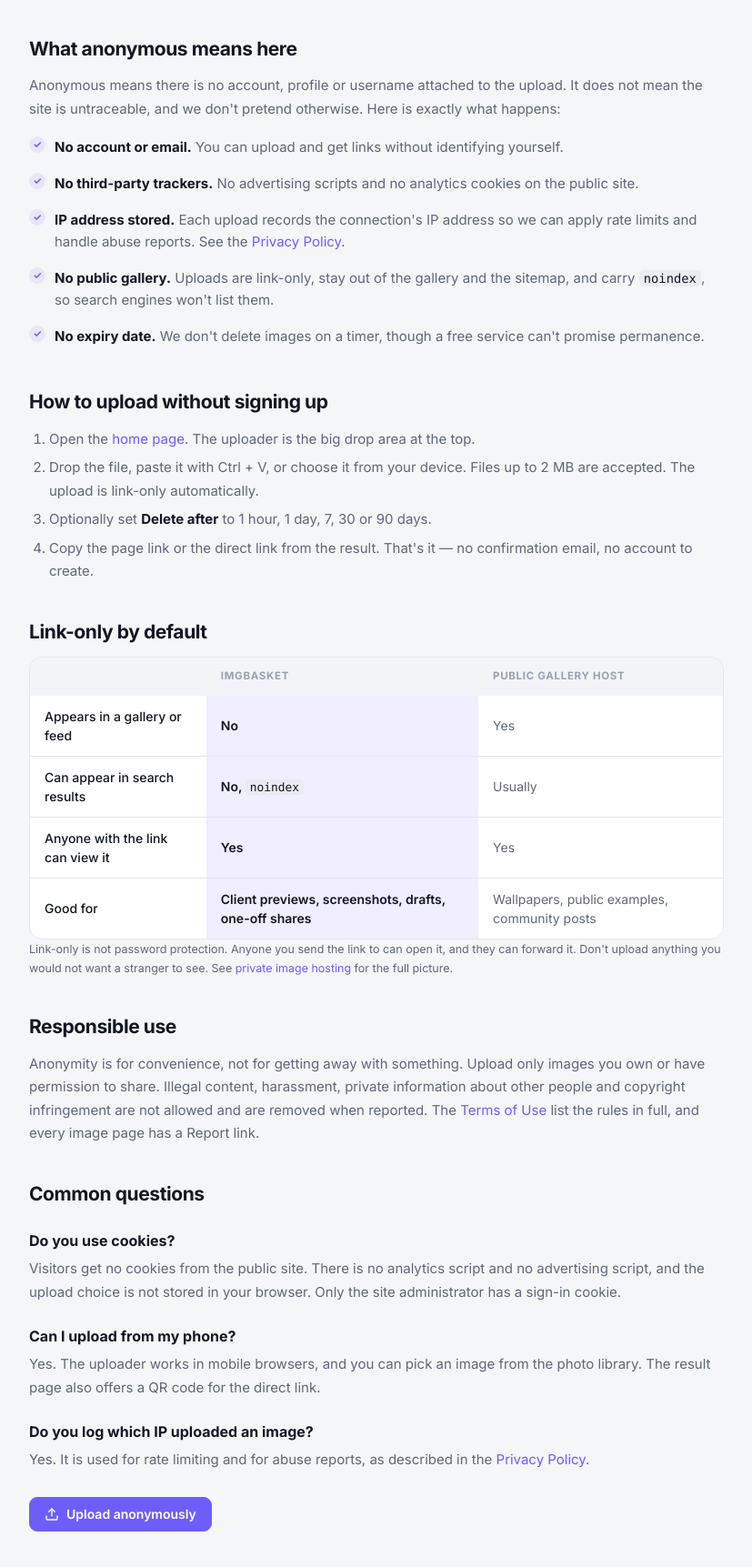
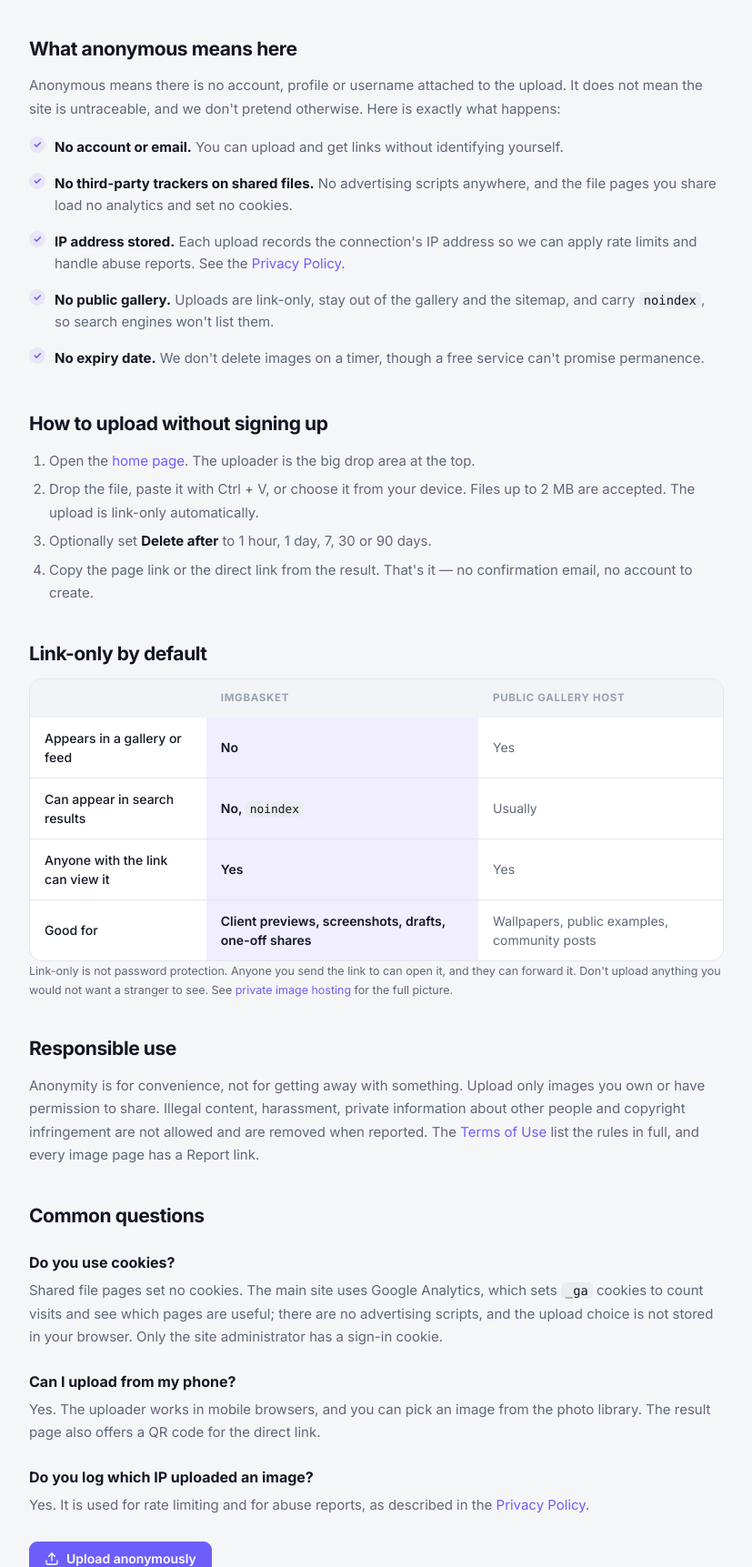
Before and after one commit to ak7040/imgbasket, a PHP site: page /anonymous-image-hosting in a window 1280 px wide. Shown: the part 311-2034 px from the top of the page at 91% size, without its empty margins (226-1053 px from the left). Run offline with PHP 8.4, Linux system fonts and the light colour scheme.

Commit message:
Clarify analytics usage and privacy details across various pages and configuration

```diff
--- a/app/config.sample.php
+++ b/app/config.sample.php
@@ -15,7 +15,8 @@ return [
     'google_site_verification' => '',
 
     // Optional: Google Analytics 4 measurement ID, e.g. 'G-V97J27GZ7T'. The tag is only printed
-    // when public_url is https, so local copies stay out of the live reports.
+    // when public_url is https, so local copies stay out of the live reports. Shared file pages
+    // (/s/…) and the admin never get it.
     'ga_measurement_id' => '',
 
     // Your site's address, without a trailing slash. Used in share links and link previews.
--- a/app/pages.php
+++ b/app/pages.php
@@ -33,7 +33,8 @@ function site_description(): string
     return (string) config('site_description', 'Free image and video hosting: upload a file and get shareable links in seconds.');
 }
 
-// Tags every public page shares: icons, theme, fonts, Search Console verification
+// Tags every public page shares: icons, theme, fonts, Analytics, Search Console verification.
+// Both templates use this (home.html directly, the other pages through layout()).
 function common_head(): string
 {
     $verify = (string) config('google_site_verification', '');
@@ -47,17 +48,19 @@ function common_head(): string
         '<link rel="preconnect" href="https://fonts.gstatic.com" crossorigin>',
         '<link href="https://fonts.googleapis.com/css2?family=Inter:wght@400;500;600;700&display=swap" rel="stylesheet">',
         $verify !== '' ? '<meta name="google-site-verification" content="' . esc($verify) . '">' : null,
-    ]));
+    ])) . analytics_head();
 }
 
-// Google Analytics 4 tag. Public pages only (the admin is a separate document, and share pages keep
-// it too). Left off over plain http so local dev and previews don't land in the live property.
+// Google Analytics 4 tag for the public site. Not printed for the admin (a separate document),
+// shared file pages (/s/…), or plain http, so local copies stay out of the live property and the
+// "no tracking cookies on the pages you share" promise stays true.
 // Override the ID with 'ga_measurement_id' in config.php; the default is the live ImgBasket property.
 function analytics_head(): string
 {
     $id = trim((string) config('ga_measurement_id', ''));
     if ($id === '') $id = 'G-V97J27GZ7T';
     if (!preg_match('/^G-[A-Z0-9]{4,20}$/', $id) || !str_starts_with(public_url(), 'https://')) return '';
+    if (str_starts_with((string) parse_url($_SERVER['REQUEST_URI'] ?? '/', PHP_URL_PATH), '/s/')) return '';
     $src = 'https://www.googletagmanager.com/gtag/js?id=' . rawurlencode($id);
     return <<<HTML
   <script async src="$src"></script>
@@ -269,7 +272,6 @@ function layout(array $o): string
     $canonical = isset($o['canonical']) ? '<link rel="canonical" href="' . esc($o['canonical']) . '">' : '';
     $robots = isset($o['robots']) ? '<meta name="robots" content="' . esc($o['robots']) . '">' : '';
     $common = common_head();
-    $analytics = analytics_head();
     $head = $o['head'] ?? '';
     $body = $o['body'];
     $script = $o['script'] ?? '';
@@ -289,7 +291,6 @@ function layout(array $o): string
   $common
   <link rel="stylesheet" href="$css">
   $head
-$analytics
 </head>
 <body>
   <header class="site-header">
--- a/app/views/pages/anonymous-image-hosting.html
+++ b/app/views/pages/anonymous-image-hosting.html
@@ -9,8 +9,8 @@
     site is untraceable, and we don't pretend otherwise. Here is exactly what happens:</p>
   <ul class="checks">
     <li><strong>No account or email.</strong> You can upload and get links without identifying yourself.</li>
-    <li><strong>No third-party trackers.</strong> No advertising scripts and no analytics cookies on the
-      public site.</li>
+    <li><strong>No third-party trackers on shared files.</strong> No advertising scripts anywhere, and the
+      file pages you share load no analytics and set no cookies.</li>
     <li><strong>IP address stored.</strong> Each upload records the connection's IP address so we can apply
       rate limits and handle abuse reports. See the <a href="/privacy">Privacy Policy</a>.</li>
     <li><strong>No public gallery.</strong> Uploads are link-only, stay out of the gallery and the sitemap,
@@ -55,9 +55,9 @@
 
   <h2>Common questions</h2>
   <h3>Do you use cookies?</h3>
-  <p>Visitors get no cookies from the public site. There is no analytics script and no advertising
-    script, and the upload choice is not stored in your browser. Only the site administrator has a
-    sign-in cookie.</p>
+  <p>Shared file pages set no cookies. The main site uses Google Analytics, which sets <code>_ga</code>
+    cookies to count visits and see which pages are useful; there are no advertising scripts, and the
+    upload choice is not stored in your browser. Only the site administrator has a sign-in cookie.</p>
   <h3>Can I upload from my phone?</h3>
   <p>Yes. The uploader works in mobile browsers, and you can pick an image from the photo library. The
     result page also offers a QR code for the direct link.</p>
--- a/app/views/pages/free-image-hosting.html
+++ b/app/views/pages/free-image-hosting.html
@@ -14,7 +14,8 @@
       the delete-after timer are all available without paying.</li>
     <li><strong>No storage quota.</strong> There is no limit on how many files you host. Rate limits exist
       to stop abuse, not to sell you an upgrade: 30 uploads per hour from one IP address.</li>
-    <li><strong>No ads and no tracking cookies</strong> on the public site.</li>
+    <li><strong>No ads, and no tracking cookies on the pages you share.</strong> The main site uses Google
+      Analytics to count visits; nothing there is used for advertising.</li>
     <li><strong>No public gallery.</strong> Every upload is link-only and marked <code>noindex</code>. There
       is no feed of recent uploads for strangers to browse.</li>
     <li><strong>No recompression.</strong> The direct link serves the original file, not a smaller copy
@@ -60,7 +61,7 @@
         <tr><th scope="row">Links</th><td class="own">Page link, direct link, Markdown, HTML, BBCode</td></tr>
         <tr><th scope="row">Visibility</th><td class="own">Link-only, <code>noindex</code>, no public gallery</td></tr>
         <tr><th scope="row">Expiry</th><td class="own">Keep forever, or delete after 1 hour – 90 days</td></tr>
-        <tr><th scope="row">Ads and trackers</th><td class="own">None on the public site</td></tr>
+        <tr><th scope="row">Ads and trackers</th><td class="own">No ads; no tracking cookies on shared file pages</td></tr>
       </tbody>
     </table>
   </div>
--- a/app/views/pages/imgur-alternative.html
+++ b/app/views/pages/imgur-alternative.html
@@ -11,7 +11,8 @@
     <li><strong>The original file.</strong> Anonymous Imgur uploads over 1&nbsp;MB are recompressed, and
       large PNGs are converted to JPEG. {{SITE_NAME}} serves the file you uploaded.</li>
     <li><strong>No account, ever.</strong> There is no sign-up wall, no email and no profile to manage.</li>
-    <li><strong>No ads and no tracking cookies.</strong> The page you share shows the image and its links.</li>
+    <li><strong>No ads and no tracking cookies on the page you share.</strong> It shows the image and its
+      links, nothing else.</li>
     <li><strong>Embeds that work.</strong> Copy BBCode for forums, Markdown for Reddit and Discord, HTML
       for a blog, or the direct link for anywhere else.</li>
     <li><strong>No public gallery.</strong> Every upload is link-only, kept out of search engines and never
--- a/app/views/pages/private-image-hosting.html
+++ b/app/views/pages/private-image-hosting.html
@@ -16,8 +16,8 @@
       profile. You can upload and share without identifying yourself.</li>
     <li><strong>Delete after.</strong> Choose 1 hour, 1 day, 7, 30 or 90 days and the link stops working at
       that time. Useful for screenshots sent to one person.</li>
-    <li><strong>No ad trackers.</strong> No advertising scripts and no analytics cookies on the public
-      site.</li>
+    <li><strong>No ad trackers.</strong> No advertising scripts anywhere, and the private file pages you
+      share load no analytics and set no cookies.</li>
   </ul>
 
   <h2>What “private” does not mean</h2>
```
Also changed, not shown: app/views/pages/about.html (+4 -3 lines).
